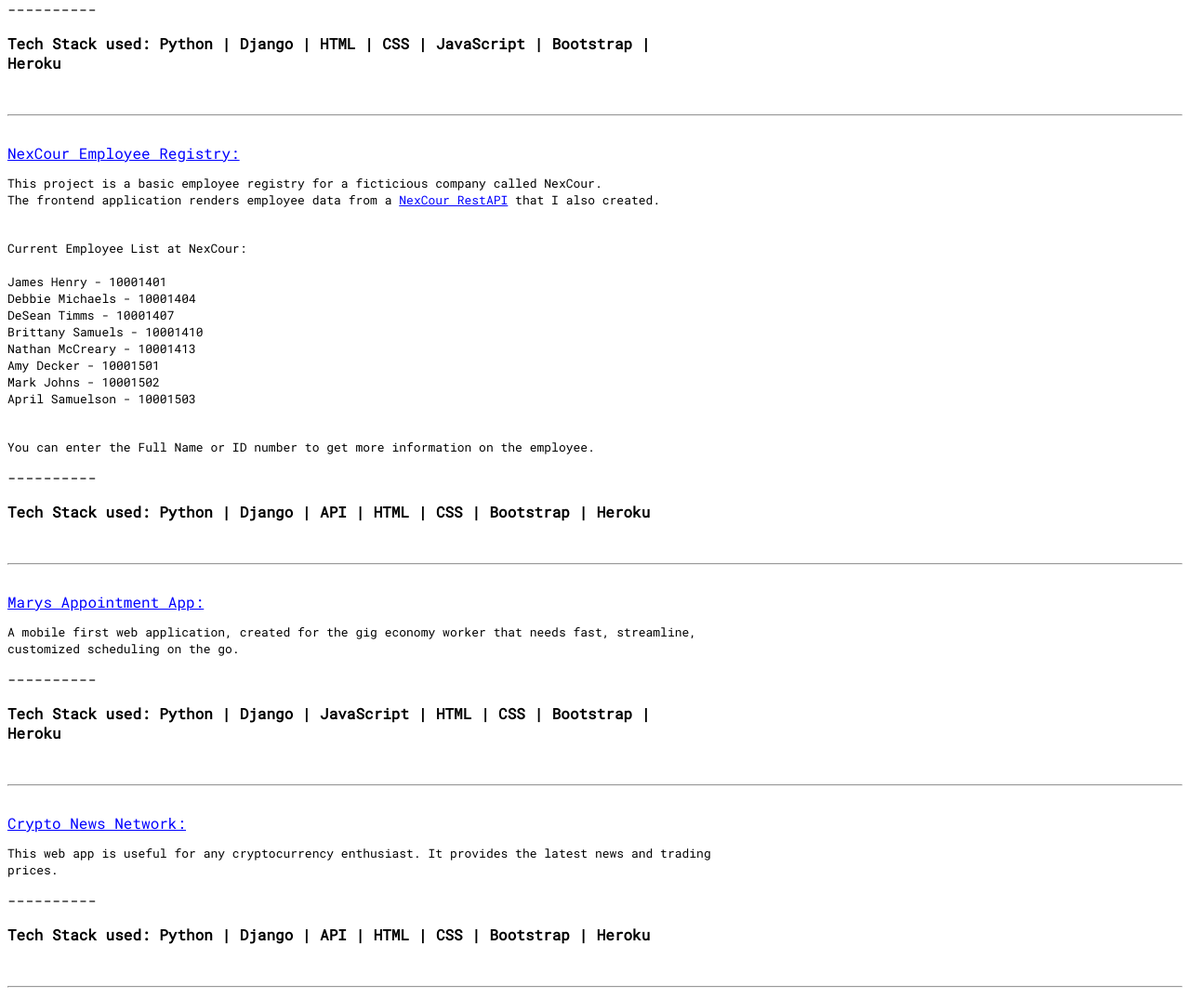
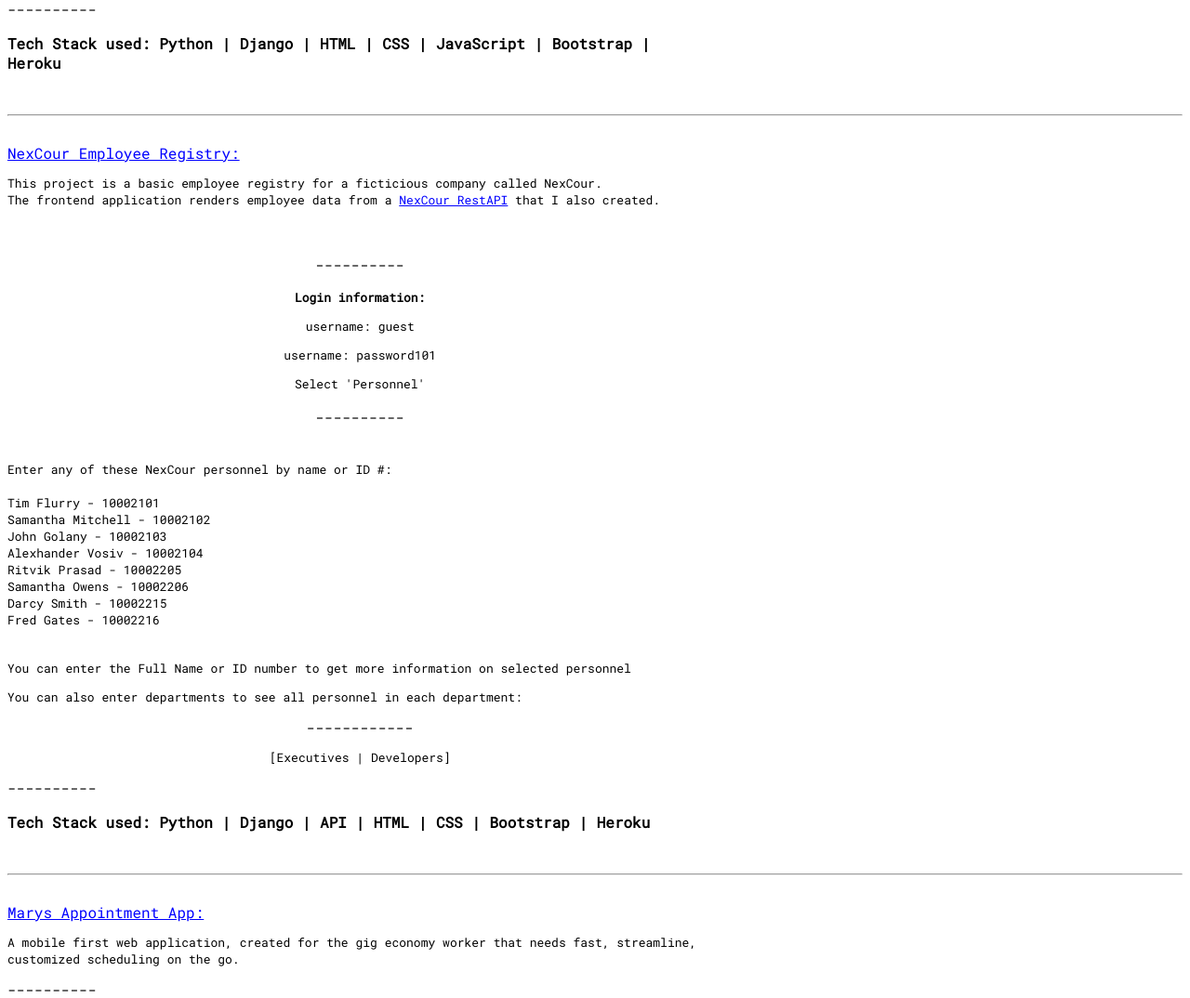
Before and after one commit to courthub74/CourDevs-Portfolio, a Django app: page / in a window 1280 px wide. Shown: the part 1956-3030 px from the top of the page at 93% size. Run offline with Django 3.2, Linux system fonts and the light colour scheme.

Commit message:
Personnel change

```diff
--- a/portfolioPages/templates/home.html
+++ b/portfolioPages/templates/home.html
@@ -17,6 +17,9 @@
     .background {
         background-color: black;
         color: white;
+    }
+    .center {
+        text-align: center;
     }
 </style>
 
@@ -131,27 +134,45 @@
             The frontend application
             renders employee data from a <a class="blue" href="http://nexcouremployees.courdevelops.com/employees/" target="_blank">NexCour RestAPI</a> that I also created.</p>
 
-                <br>
+                    <br>
 
 
+            <p class="center">----------</p>
+                <p style="font-size: small;" class="center"><b>Login information:</b></p>
+
+                    <div class="center">
+                      <p style="font-size: small;">username: guest</p>
+                      <p style="font-size: small;">username: password101</p>
+                      <p style="font-size: small;">Select 'Personnel'</p>
+                    </div>
+            <p class="center">----------</p>
+
+            <br>
 
             <div class="container" style="font-size: small;>
                 <div class="list-group">
-                    <a class="list-group-item list-group-item-action active" data-toggle="list">Current Employee List at NexCour:</a><br><br>
-                    <a class="list-group-item list-group-item-action" data-toggle="list">James Henry - 10001401</a><br>
-                    <a class="list-group-item list-group-item-action" data-toggle="list">Debbie Michaels - 10001404</a><br>
-                    <a class="list-group-item list-group-item-action" data-toggle="list">DeSean Timms - 10001407</a><br>
-                    <a class="list-group-item list-group-item-action" data-toggle="list">Brittany Samuels - 10001410</a><br>
-                    <a class="list-group-item list-group-item-action" data-toggle="list">Nathan McCreary - 10001413</a><br>
-                    <a class="list-group-item list-group-item-action" data-toggle="list">Amy Decker - 10001501</a><br>
-                    <a class="list-group-item list-group-item-action" data-toggle="list">Mark Johns - 10001502</a><br>
-                    <a class="list-group-item list-group-item-action" data-toggle="list">April Samuelson - 10001503</a><br>
+                    <a class="list-group-item list-group-item-action active" data-toggle="list">Enter any of these NexCour personnel by name or ID #:</a><br><br>
+                    <a class="list-group-item list-group-item-action" data-toggle="list">Tim Flurry - 10002101</a><br>
+                    <a class="list-group-item list-group-item-action" data-toggle="list">Samantha Mitchell - 10002102</a><br>
+                    <a class="list-group-item list-group-item-action" data-toggle="list">John Golany - 10002103</a><br>
+                    <a class="list-group-item list-group-item-action" data-toggle="list">Alexhander Vosiv - 10002104</a><br>
+                    <a class="list-group-item list-group-item-action" data-toggle="list">Ritvik Prasad - 10002205</a><br>
+                    <a class="list-group-item list-group-item-action" data-toggle="list">Samantha Owens - 10002206</a><br>
+                    <a class="list-group-item list-group-item-action" data-toggle="list">Darcy Smith - 10002215</a><br>
+                    <a class="list-group-item list-group-item-action" data-toggle="list">Fred Gates - 10002216</a><br>
                 </div>
 
 
             <br>
 
-            <p style="font-size: small;">You can enter the Full Name or ID number to get more information on the employee.</p>
+            <p style="font-size: small;">You can enter the Full Name or ID number to get more information on selected personnel</p>
+             <p style="font-size: small;">You can also enter departments to see all personnel in each department:</p>
+
+              <div class="center">
+                   ------------
+                  <p style="font-size: small;">[Executives | Developers]</p>
+                </div>
+
 
             ----------
 
```
